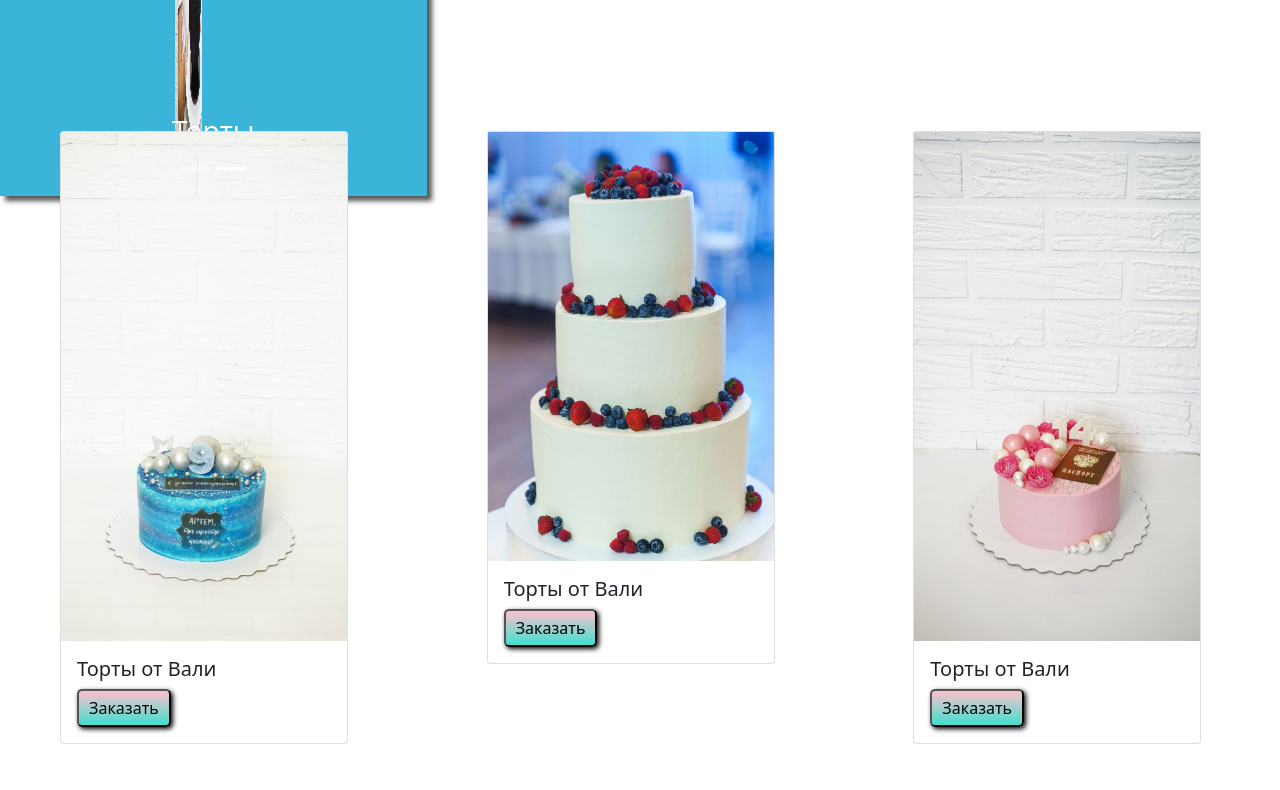
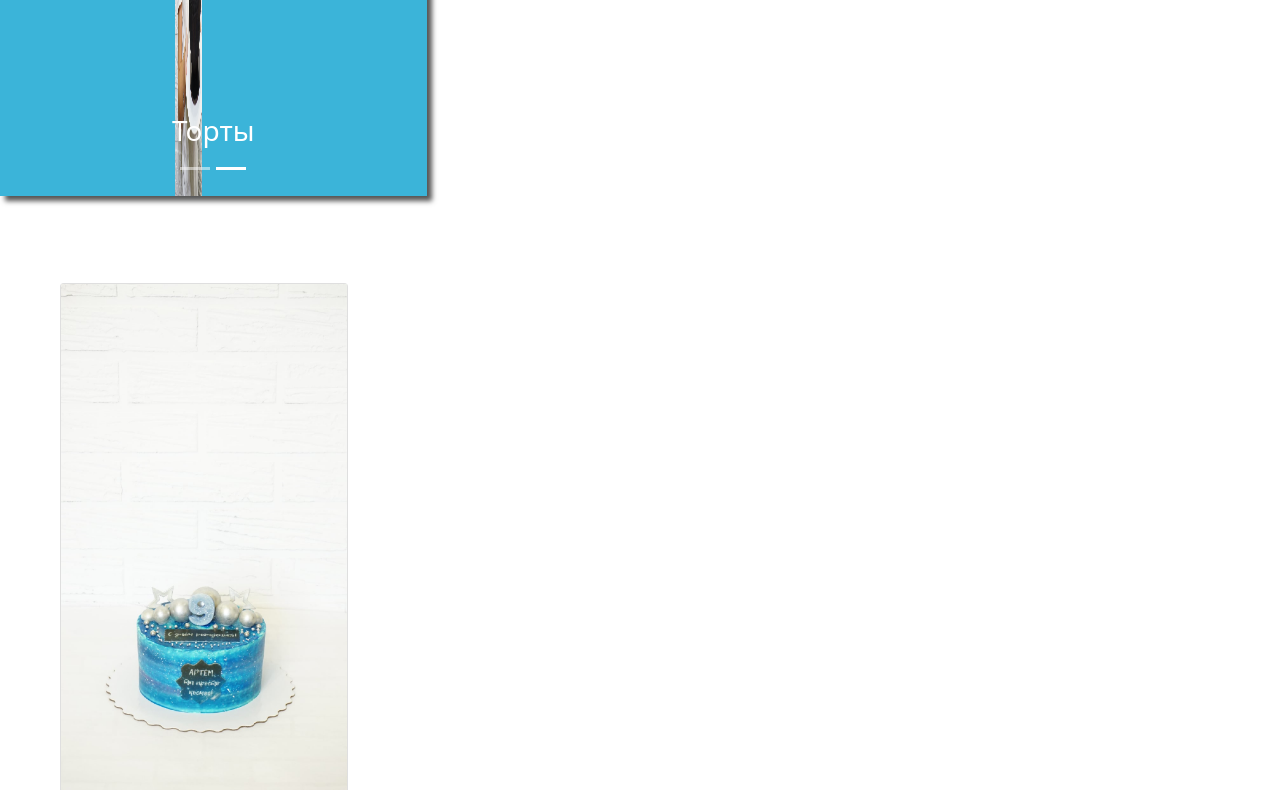
Before and after one commit to sergeianip20/rop, a Next.js app: page /secon in a window 1280 px wide. Shown: the part 760-1550 px from the top of the page. Built offline with nearby package versions, Linux system fonts and the light colour scheme.

Commit message:
Update secon.js

```diff
--- a/pages/secon.js
+++ b/pages/secon.js
@@ -144,7 +144,7 @@ return <div>
 </div>
   </div>
 
-  <div className={s.secon_item}>
+  <div className={s.secon_item1}>
 <div className = {s.users_grid}>
   <div className = {s.users_item} >
 <Card style={{ width: '18rem' }}>
```
